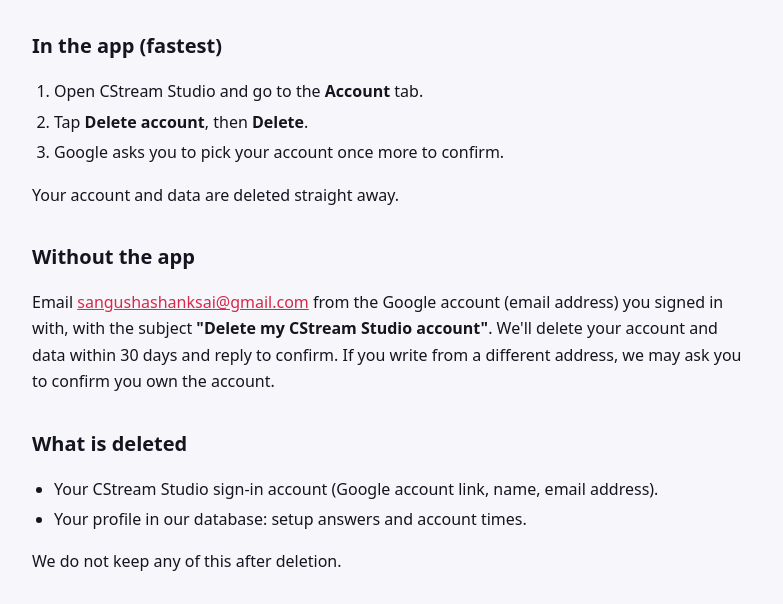
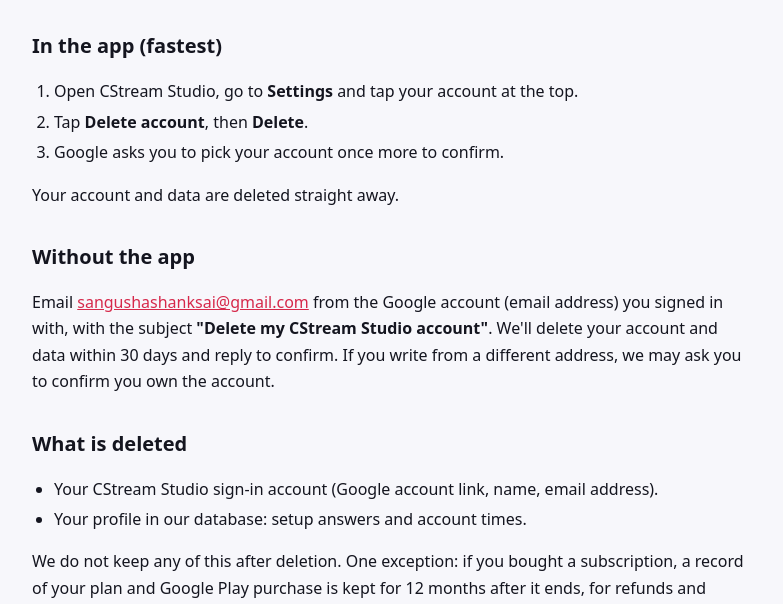
Before and after one commit to shashanksangu/shashanksangu.github.io, a plain HTML site: page cstream/delete-account/index.html in a window 1280 px wide. Shown: the part 175-779 px from the top of the page, without its empty margins (248-1031 px from the left). Drawn offline with Linux system fonts and the light colour scheme.

Commit message:
CStream Studio: delete-account page matches the app and privacy v2
Co-Authored-By: Claude Opus 5.5 <noreply@anthropic.com>
Claude-Session: https://claude.ai/code/session_01KDUxpHtAY9qeWd5cZv9Epr

```diff
--- a/cstream/delete-account/index.html
+++ b/cstream/delete-account/index.html
@@ -19,7 +19,7 @@
 
   <h2>In the app (fastest)</h2>
   <ol>
-    <li>Open CStream Studio and go to the <strong>Account</strong> tab.</li>
+    <li>Open CStream Studio, go to <strong>Settings</strong> and tap your account at the top.</li>
     <li>Tap <strong>Delete account</strong>, then <strong>Delete</strong>.</li>
     <li>Google asks you to pick your account once more to confirm.</li>
   </ol>
@@ -33,7 +33,7 @@
     <li>Your CStream Studio sign-in account (Google account link, name, email address).</li>
     <li>Your profile in our database: setup answers and account times.</li>
   </ul>
-  <p>We do not keep any of this after deletion.</p>
+  <p>We do not keep any of this after deletion. One exception: if you bought a subscription, a record of your plan and Google Play purchase is kept for 12 months after it ends, for refunds and disputes, and then deleted. Deleting your account does not cancel a subscription: cancel it in Google Play › Payments &amp; subscriptions.</p>
 
   <h2>What is not affected</h2>
   <ul>
```
